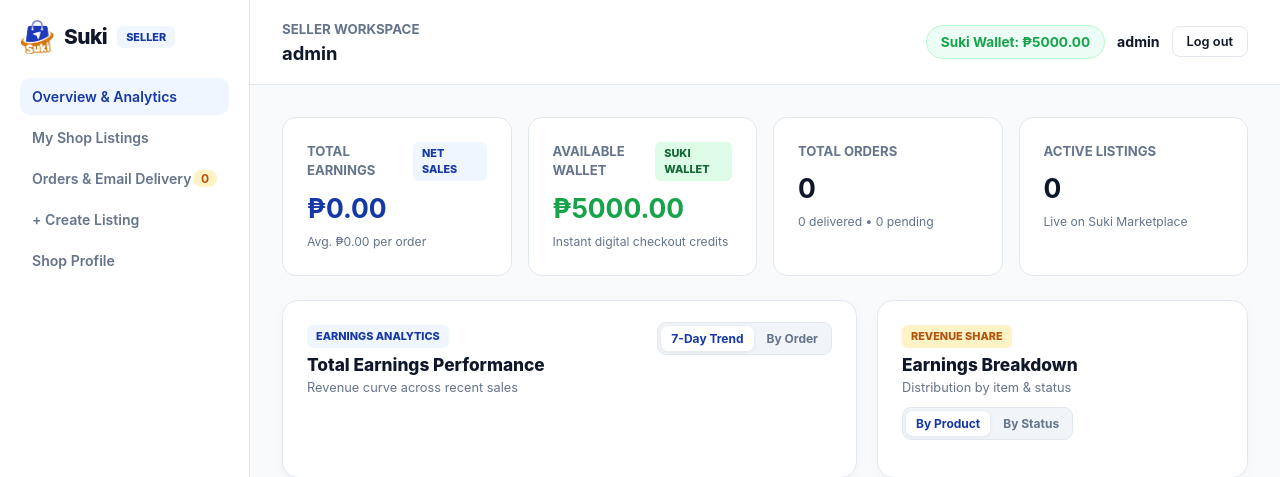
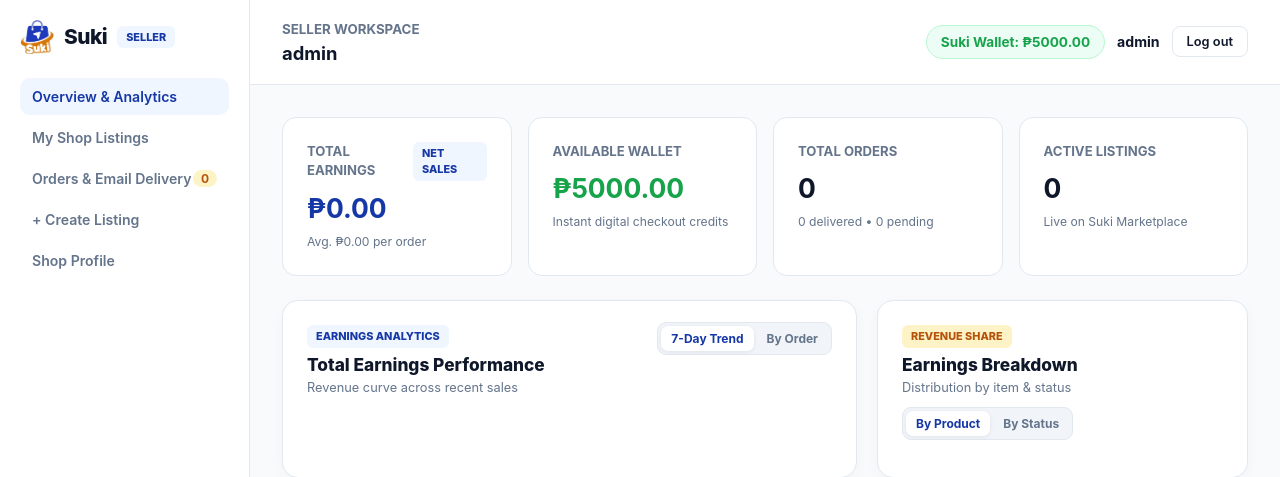
Before and after one commit to Rossy1002/suki-ecommerce, a Django app: page / in a window 1280 px wide. Shown: the top 477 px of the page. Run offline with Django 5.2, Linux system fonts and the light colour scheme; a user stored in the database is signed in; data comes from the database, SQL or seed files in the repository; data that the repository does not hold is empty.

Commit message:
Remove SUKI WALLET badge from Available Wallet card

```diff
--- a/marketplace/templates/marketplace/index.html
+++ b/marketplace/templates/marketplace/index.html
@@ -779,7 +779,6 @@
                         <div class="panel" style="margin-bottom:0;">
                             <div style="display:flex; justify-content:space-between; align-items:center;">
                                 <span style="font-size:0.82rem; font-weight:700; color:var(--muted); text-transform:uppercase;">Available Wallet</span>
-                                <span class="cat-pill" style="margin:0; background:#dcfce7; color:#166534;">SUKI WALLET</span>
                             </div>
                             <h2 id="statWallet" style="color:var(--success); font-size:1.65rem; margin-top:8px;">₱{{ user.suki_wallet_balance }}</h2>
                             <div style="font-size:0.76rem; color:var(--muted); margin-top:4px;">Instant digital checkout credits</div>
```
